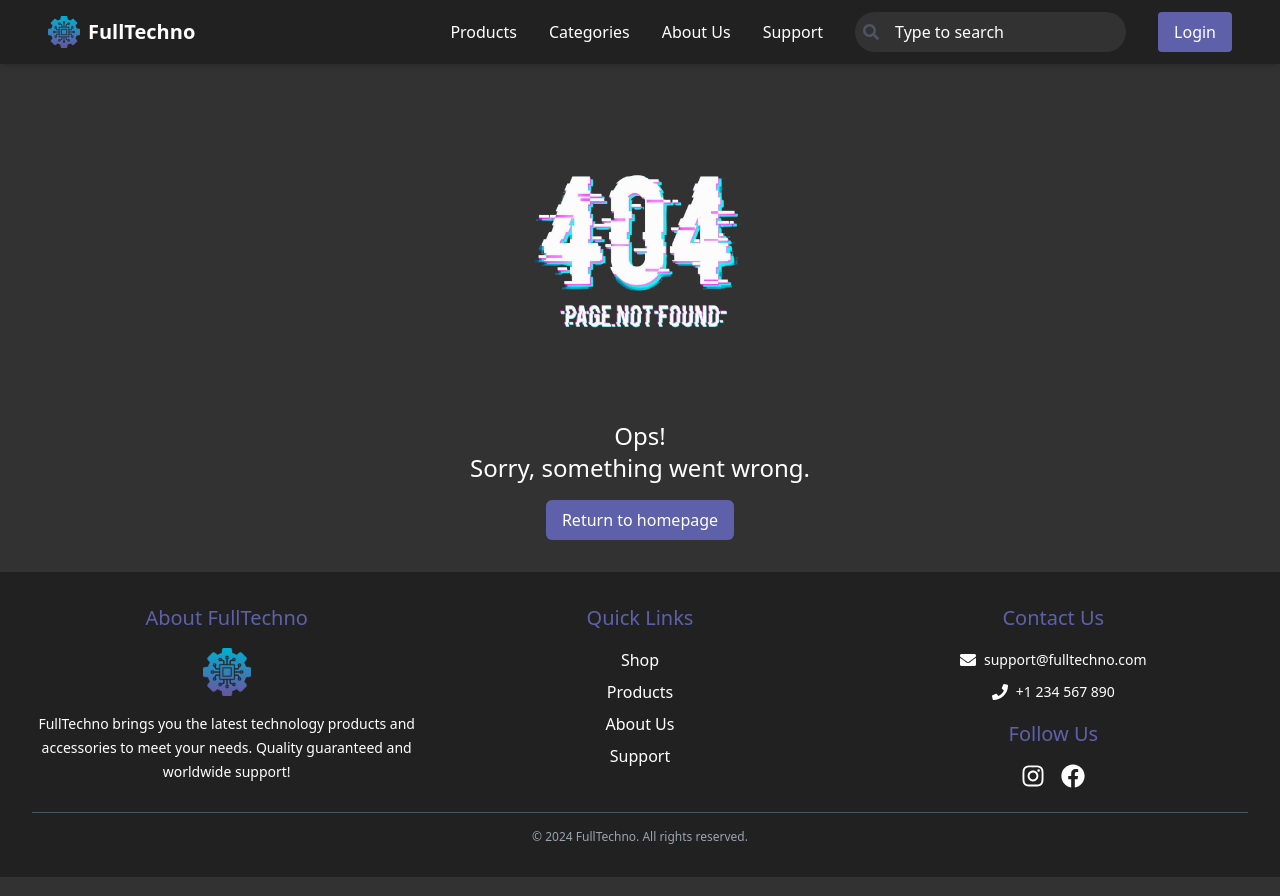
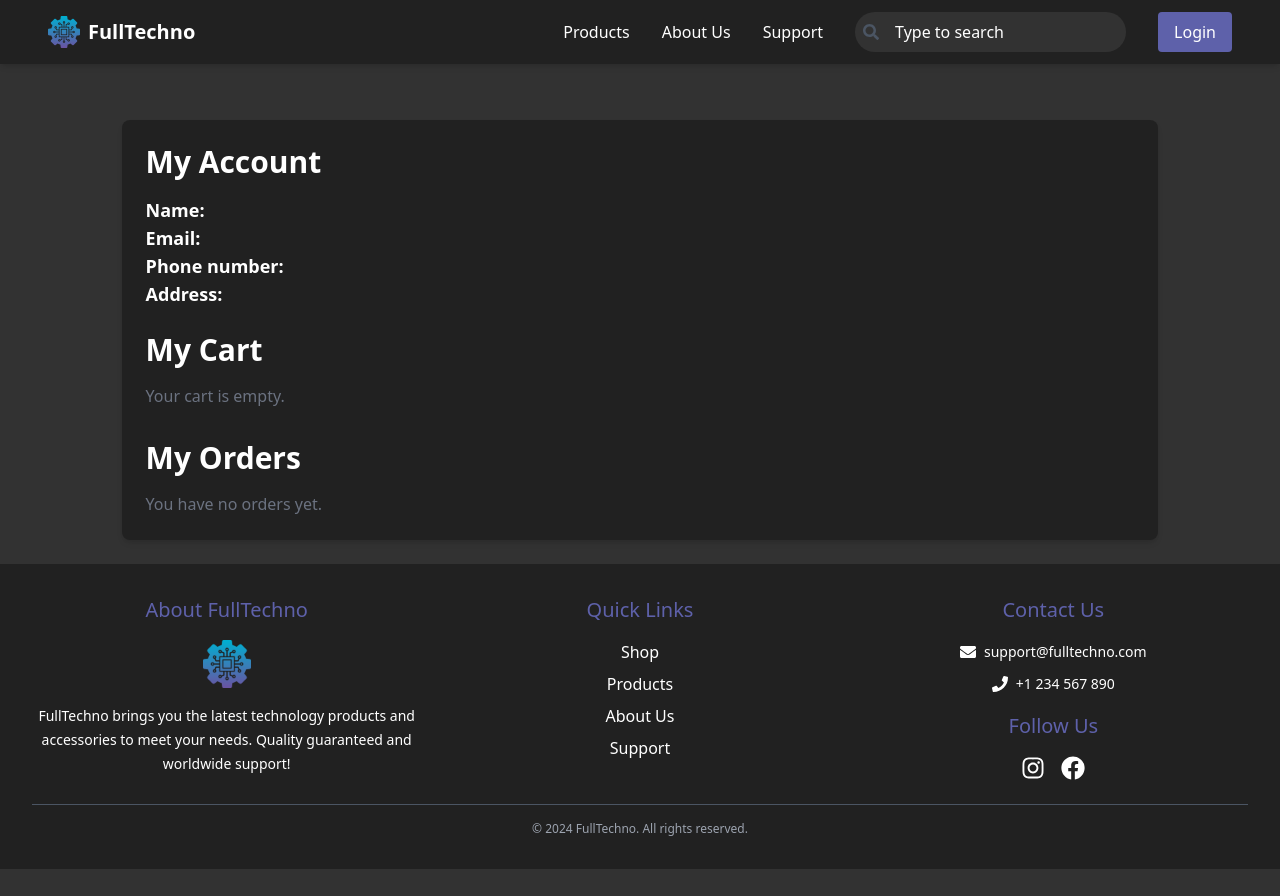
Before and after one commit to TSilvaForte/PM4, a Next.js app in the folder front/: page /myShop in a window 1280 px wide. Before the commit this address had no page. Built offline with nearby package versions, Linux system fonts and the light colour scheme.

Commit message:
Adding Dashboard page

```diff
--- /dev/null
+++ b/front/src/app/aboutUs/page.tsx
@@ -0,0 +1,33 @@
+import React from 'react';
+
+const AboutUs: React.FC = () => {
+    return (
+        <section className="container mx-auto my-14 p-6 border border-gray-300 rounded-lg shadow-lg">
+            <h2 className="text-4xl font-bold text-center mb-6 text-text">About Us</h2>
+            <p className="text-lg text-text mb-4">
+                Welcome to our e-commerce store, where quality meets convenience.
+                Our mission is to provide you with the best products available online
+                at competitive prices. We believe that shopping should be an enjoyable
+                experience, and we are dedicated to ensuring that you find exactly what
+                you're looking for.
+            </p>
+            <p className="text-lg text-text mb-4">
+                Our team consists of passionate individuals who work tirelessly to curate
+                a diverse selection of products. We strive to bring you innovative solutions that enhance your
+                life.
+            </p>
+            <p className="text-lg text-text mb-4">
+                Customer satisfaction is our top priority. We are committed to providing
+                exceptional service and support to ensure your shopping experience is
+                smooth and enjoyable, no matter where you are located. If you have any questions or need assistance,
+                our friendly customer service team is always here to help.
+            </p>
+            <p className="text-lg text-text">
+                Thank you for choosing us as your shopping destination. We look forward
+                to serving you!
+            </p>
+        </section>
+    );
+};
+
+export default AboutUs;
--- /dev/null
+++ b/front/src/app/myShop/page.tsx
@@ -0,0 +1,63 @@
+"use client";
+import { useContext } from "react";
+import { AuthContext } from "../../../context/authContext";
+import { CartContext } from "../../../context/cartContext";
+import { GrOrderedList } from "react-icons/gr";
+
+const MyShop = () => {
+    const { user: userData } = useContext(AuthContext);
+    const { cart } = useContext(CartContext);
+    const user = userData?.user;
+
+    // Calcula el total del carrito
+    const total = cart.reduce((acc, item) => acc + item.price, 0);
+
+    return (
+        <div className="font-secondary container mx-auto my-6 p-6 bg-secondary rounded-lg shadow-md">
+            <h1 className="text-3xl font-bold mb-4 text-text">My Account</h1>
+            <div className="mb-6">
+                <h2 className="text-lg font-semibold text-text">Name: <span className="font-normal">{user?.name}</span></h2>
+                <h2 className="text-lg font-semibold text-text">Email: <span className="font-normal">{user?.email}</span></h2>
+                <h2 className="text-lg font-semibold text-text">Phone number: <span className="font-normal">{user?.phone}</span></h2>
+                <h2 className="text-lg font-semibold text-text">Address: <span className="font-normal">{user?.address}</span></h2>
+            </div>
+
+            <h1 className="text-3xl font-bold mb-4 text-text">My Cart</h1>
+            {cart.length ? (
+                <>
+                    {cart.map((item) => (
+                        <div key={item.id} className="flex items-center border-b border-gray-200 py-4 justify-between">
+                            <img
+                                src={item.image}
+                                alt={item.name}
+                                className="w-20 h-20 object-cover rounded mr-4"
+                            />
+                            <h3 className="text-xl font-semibold flex-1">{item.name}</h3>
+                            <p className="min-w-24 text-2xl font-bold text-text">${item.price.toFixed(2)}</p>
+                        </div>
+                    ))}
+                    <div className="flex justify-between mt-6 border-t pt-4">
+                        <h3 className="text-2xl font-bold text-text">Total:</h3>
+                        <p className="text-2xl font-bold text-text">${total.toFixed(2)}</p>
+                    </div>
+                </>
+            ) : (
+                <p className="text-gray-500">Your cart is empty.</p>
+            )}
+
+            <h1 className="text-3xl font-bold mt-8 mb-4 text-text">My Orders</h1>
+            {user?.orders?.length ? (
+                user.orders.map((order, i) => (
+                    <div key={i} className="mb-4 p-4 border rounded-lg bg-primary shadow-lg transform transition-all duration-300 hover:shadow-2xl hover:-translate-y-1">
+                        <p className="text-lg font-semibold text-text">Order ID: <span className="font-normal">{order.id}</span></p>
+                        {/* Agrega otros detalles relevantes del pedido aquí */}
+                    </div>
+                ))
+            ) : (
+                <p className="text-gray-500">You have no orders yet.</p>
+            )}
+        </div>
+    );
+}
+
+export default MyShop;
--- a/front/src/components/Cart/Cart.tsx
+++ b/front/src/components/Cart/Cart.tsx
@@ -12,7 +12,7 @@ const CartComponent = () => {
 
     const total = cart.reduce((acc, item) => acc + item.price, 0);
 
-    const { user } = useContext(AuthContext);
+    const { user,setUser } = useContext(AuthContext);
     const handleBuy = async () => {
         if (!user || !user.user || !user.token) {
             Swal.fire({
@@ -26,7 +26,17 @@ const CartComponent = () => {
         const token = user.token;
 
         try {
-            await postOrders(user.user.id, cart, token);
+            const newOrder= await postOrders(user.user.id, cart, token);
+            const updatedUser = {
+                ...user,
+                user: {
+                    ...user.user,
+                    orders: [...(user.user.orders || []), newOrder] // Agrega la orden a la lista de órdenes del usuario
+                }
+            };
+            setUser(updatedUser);
+            console.log(updatedUser);
+            localStorage.setItem('user', JSON.stringify(updatedUser));
             Swal.fire({
                 icon: 'success',
                 title: 'Order Placed',
--- a/front/src/components/Navbar/Navbar.tsx
+++ b/front/src/components/Navbar/Navbar.tsx
@@ -39,10 +39,10 @@ const Navbar = () => {
         </Link>
 
         <div className="flex items-center gap-[2rem]">
-        {user &&(<NavLink href="/shop">My Shop</NavLink>)}
+        {user &&(<NavLink href="/myShop">My Shop</NavLink>)}
           <NavLink href="/products">Products</NavLink>
-          <NavLink href="/categories">Categories</NavLink>
-          <NavLink href="/about">About Us</NavLink>
+          {/* <NavLink href="/categories">Categories</NavLink> */}
+          <NavLink href="/aboutUs">About Us</NavLink>
           <NavLink href="/support">Support</NavLink>
 
           <div className="relative">
```
Also changed, not shown: front/src/app/globals.css (line endings or trailing spaces).
